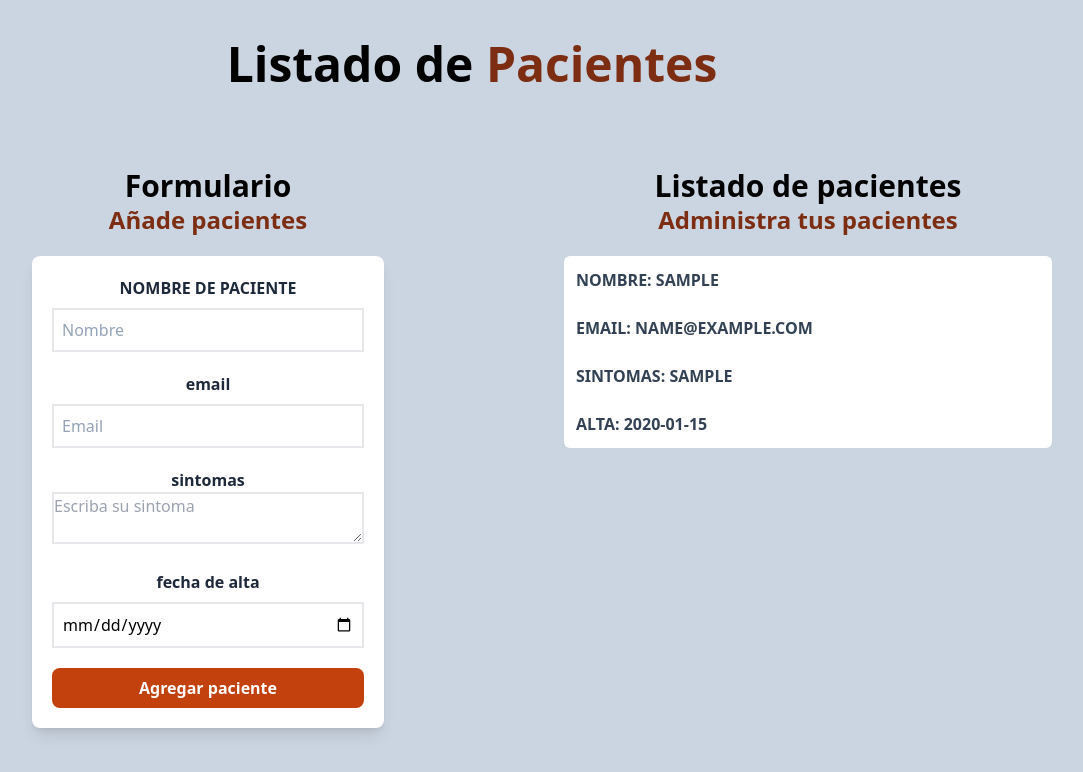
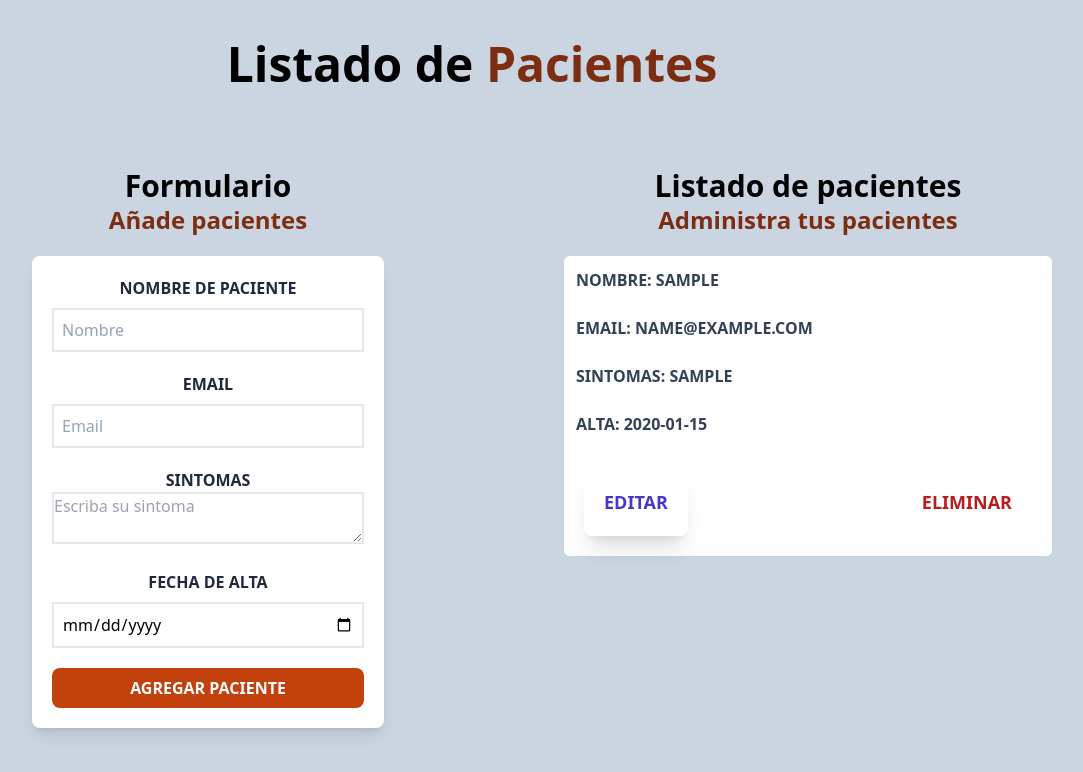
Before and after one commit to Marcos2704/patients-app, a React (Vite) app: page / in a window 1280 px wide. Both pictures are taken after typing "Sample", "name@example.com", "Sample", "2020-01-15" into the empty fields and a click on the input "Agregar paciente". Shown: the top 772 px of the page, without its empty margins (168-1251 px from the left). Built offline with nearby package versions, Linux system fonts and the light colour scheme.

Commit message:
update patients-app

```diff
--- a/src/App.jsx
+++ b/src/App.jsx
@@ -1,11 +1,22 @@
-import { useState} from 'react'
+import { useState, useEffect} from 'react'
 import Header from "./components/Header"
 import Form from './components/Form'
 import ListadoPacientes from "./components/ListadoPacientes"
 
 function App() {
 
-  const [pacientes, setPacientes] = useState([])
+  const [pacientes, setPacientes] = useState(JSON.parse(localStorage.getItem("pacientes"))?? [])
+  const [paciente, setPaciente] = useState({})
+
+useEffect(() =>{
+  localStorage.setItem("pacientes", JSON.stringify(pacientes))
+}, [pacientes])
+
+  const eliminarPaciente = (id) =>{
+    const pacienteActualizado = pacientes.filter(paciente => paciente.id !== id)
+    setPacientes(pacienteActualizado)
+
+  }
 
   return (
     <div className=" w-full container text-center">
@@ -14,10 +25,14 @@ function App() {
         <Form
         pacientes ={pacientes}
         setPacientes={setPacientes}
+        paciente ={paciente}
+        setPaciente ={setPaciente}
         />
 
         <ListadoPacientes
         pacientes ={pacientes}
+        setPaciente = {setPaciente}
+        eliminarPaciente ={eliminarPaciente}
         />
       </div>
 
--- a/src/components/Form.jsx
+++ b/src/components/Form.jsx
@@ -2,13 +2,24 @@ import React from 'react'
 import { useState, useEffect } from 'react'
 import { Error } from './Error'
 
-const Form = ({pacientes, setPacientes}) => {
+const Form = ({pacientes, setPacientes, paciente, setPaciente}) => {
   const [nombre, setNombre] = useState("")
   const [email, setEmail] = useState("")
   const [sintomas, setSintomas] = useState("")
   const [fechaAlta, setFechaAlta] = useState("")
 
   const [error, setError] = useState(false)
+
+  useEffect( () =>{
+    if(Object.keys(paciente).length > 0) {
+        setNombre(paciente.nombre)
+        setEmail(paciente.email)
+        setSintomas(paciente.sintomas)
+        setFechaAlta(paciente.fechaAlta)
+    }
+  }, [paciente])
+
+
 
   const generarId = () =>{
     const random = Math.random().toString(36).substr(2)
@@ -22,7 +33,7 @@ const Form = ({pacientes, setPacientes}) => {
 
     e.preventDefault()
     if([nombre, email, sintomas, fechaAlta].includes("")){
-        console.log("Todos los campos tienen que estar llenos")
+        //console.log("Todos los campos tienen que estar llenos")
         setError(true)
     }
     else{
@@ -32,10 +43,23 @@ const Form = ({pacientes, setPacientes}) => {
           email,
           sintomas,
           fechaAlta,
-          id: generarId()
       }
 
-      setPacientes([...pacientes, objectPacientes])
+      if(paciente.id){
+        objectPacientes.id = paciente.id
+        const pacienteActualizado = pacientes.map(
+          pacienteState =>pacienteState.id === paciente.id ? objectPacientes : pacienteState)
+          setPacientes(pacienteActualizado)
+          setPaciente({})
+        }
+
+      else{
+        objectPacientes.id = generarId()
+        setPacientes([...pacientes, objectPacientes])
+        setPaciente({})
+      }
+
+
 
       setNombre("")
       setEmail("")
@@ -64,7 +88,7 @@ const Form = ({pacientes, setPacientes}) => {
                onChange={(e)=>setNombre(e.target.value)} />
           </div>
           <div className='mb-5'>
-            <label htmlFor='emial' className='block font-bold text-slate-800'>email</label>
+            <label htmlFor='emial' className='block font-bold text-slate-800 uppercase'>email</label>
             <input
                id='email'
                className=' w-full p-2 mt-2 border-2 placeholder-slate-400'
@@ -74,7 +98,7 @@ const Form = ({pacientes, setPacientes}) => {
                onChange={(e)=>setEmail(e.target.value)}/>
           </div>
           <div className='mb-5'>
-            <label htmlFor='sintomas' className='block font-bold text-slate-800'>sintomas</label>
+            <label htmlFor='sintomas' className='block font-bold text-slate-800 uppercase '>sintomas</label>
             <textarea
             id="sintomas"
             placeholder='Escriba su sintoma'
@@ -84,7 +108,7 @@ const Form = ({pacientes, setPacientes}) => {
             />
           </div>
           <div className='mb-5'>
-            <label htmlFor='alta' className='block font-bold text-slate-800'>fecha de alta</label>
+            <label htmlFor='alta' className='block font-bold text-slate-800 uppercase'>fecha de alta</label>
             <input
                id='alta'
                className=' w-full p-2 mt-2 border-2 placeholder-slate-400'
@@ -93,9 +117,9 @@ const Form = ({pacientes, setPacientes}) => {
                onChange={(e)=>setFechaAlta(e.target.value)} />
           </div>
           <input
-            className=' rounded-lg  bg-orange-700 hover:bg-orange-900 cursor-pointer transition-colors w-full p-2 text-white font-black'
+            className=' uppercase rounded-lg  bg-orange-700 hover:bg-orange-900 cursor-pointer transition-colors w-full p-2 text-white font-black'
             type="submit"
-            value="Agregar paciente"/>
+            value= {paciente.id? "Editar paciente" : "Agregar paciente"} />
 
         </form>
       </div>
--- a/src/components/ListadoPacientes.jsx
+++ b/src/components/ListadoPacientes.jsx
@@ -1,21 +1,36 @@
 import React from 'react'
 import Paciente from '../components/Paciente'
 
-const ListadoPacientes = ({pacientes}) => {
-  return (
+
+const ListadoPacientes = ({pacientes, setPaciente, eliminarPaciente}) => {
+  return(
     <div className='md:w-1/2 lg:w-3/5 md:h-screen md:overflow-y-scroll'>
-
+      {pacientes && pacientes.length ? (
+          <>
              <h2 className='font-black text-center text-3xl text-black'>Listado de pacientes</h2>
             <span className='text-orange-900 text-2xl font-bold'>Administra tus pacientes</span>
 
             {pacientes.map( paciente => (
               <Paciente
                 key={paciente.id}
-            paciente = {paciente} />
+                paciente = {paciente}
+                setPaciente={setPaciente}
+                eliminarPaciente = {eliminarPaciente}
+              />
             ))}
+         </>
+
+      ) : (
+          <>
+            <h2 className='font-black text-center text-3xl text-black'>No hay pacientes </h2>
+            <span className='text-orange-900 text-2xl font-bold'>Ingrese los datos de un paciente y vealo aqui</span>
+          </>
+    )}
 
      </div>
   )
+
+
  }
 
 export default ListadoPacientes
--- a/src/components/Paciente.jsx
+++ b/src/components/Paciente.jsx
@@ -1,8 +1,8 @@
 import React from 'react'
 
-const Paciente = ({paciente}) => {
+const Paciente = ({paciente, setPaciente, eliminarPaciente}) => {
 
-    const {nombre, email, sintomas, fechaAlta} = paciente
+    const {nombre, email, sintomas, fechaAlta, id} = paciente
 
   return (
     <div className=" text-left rounded-md m-5 bg-white">
@@ -18,6 +18,18 @@ const Paciente = ({paciente}) => {
         <p className="uppercase font-bold text-slate-700 p-3">alta:{" "}
             <span className="uppercase">{fechaAlta}</span>
         </p>
+        <div className="flex justify-between">
+            <button
+                className="uppercase p-5 m-5 text-lg text-indigo-700 rounded-lg font-bold shadow-xl hover:bg-indigo-700 hover:text-white"
+                onClick={()=>setPaciente(paciente)}>
+                editar
+            </button>
+            <button
+                className="uppercase p-5 m-5 text-lg text-red-700 rounded-lg font-bold hover:bg-red-700 hover:text-white"
+                onClick={() => eliminarPaciente(id)}>
+                eliminar
+            </button>
+        </div>
 </div>
 
   )
```
Lines whose indentation alone changed are shown as unchanged.
